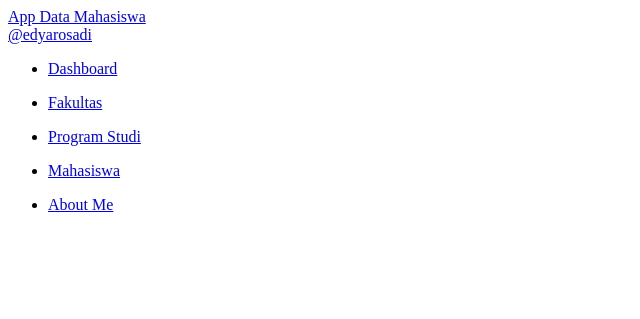
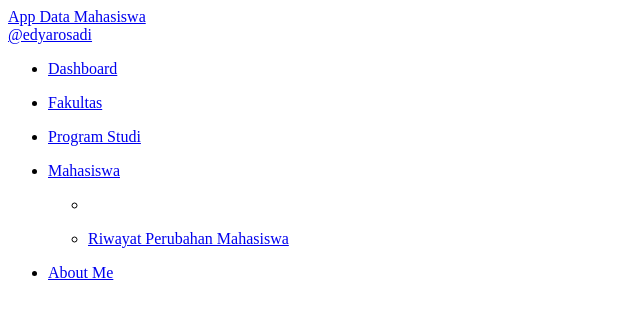
Before and after one commit to bayunimous/PKL-Praktikum-Web3, a PHP site: page /views/templates/sidebar.php in a window 1280 px wide. Shown: the top 319 px of the page, without its empty margins (0-640 px from the left). Run offline with PHP 8.4, Linux system fonts and the light colour scheme; some libraries are stand-ins or nearby versions.

Commit message:
[FEAT]: menambahkan submenu baru untuk menu transaksi data mahasiswa

```diff
--- a/app/views/templates/sidebar.php
+++ b/app/views/templates/sidebar.php
@@ -42,13 +42,24 @@
                         </p>
                     </a>
                 </li>
-                    <li class="nav-item">
-                        <a href="<?= base_url; ?>/mahasiswa" class="nav-link">
+                <li class="nav-item has-treeview">
+                    <a href="#" class="nav-link">
                         <i class="nav-icon fas fa-user-circle"></i>
                         <p>
                             Mahasiswa
+                            <i class="right fas fa-angle-left"></i>
                         </p>
                     </a>
+                    <ul class="nav nav-treeview">
+                        <li class="nav-item">
+                        </li>
+                        <li class="nav-item">
+                            <a href="<?= base_url; ?>/mahasiswa/riwayatperubahan" class="nav-link">
+                                <i class="far fa-circle nav-icon"></i>
+                                <p>Riwayat Perubahan Mahasiswa</p>
+                            </a>
+                        </li>
+                    </ul>
                 </li>
                 <li class="nav-item">
                     <a href="<?= base_url; ?>/about" class="nav-link">
```
Lines whose indentation alone changed are shown as unchanged.
